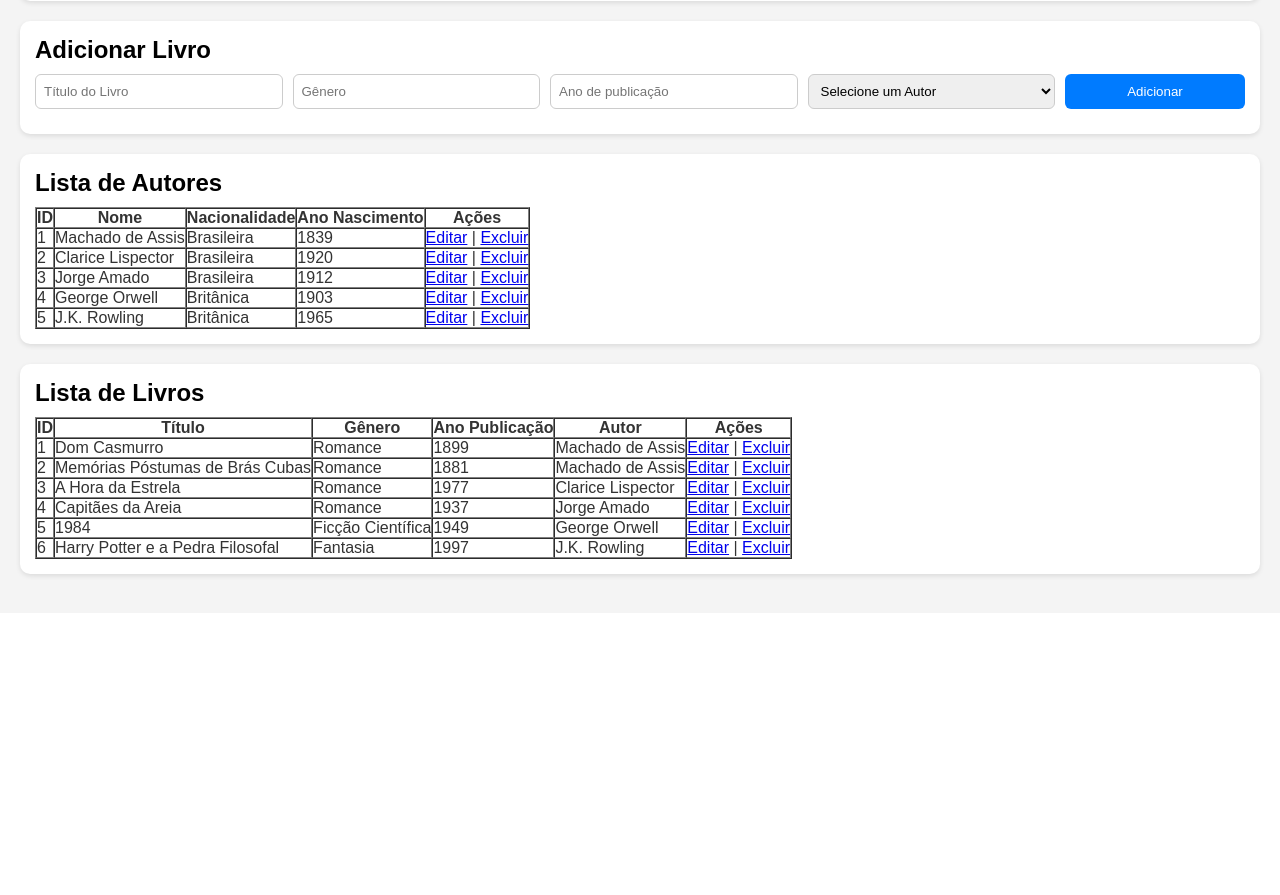
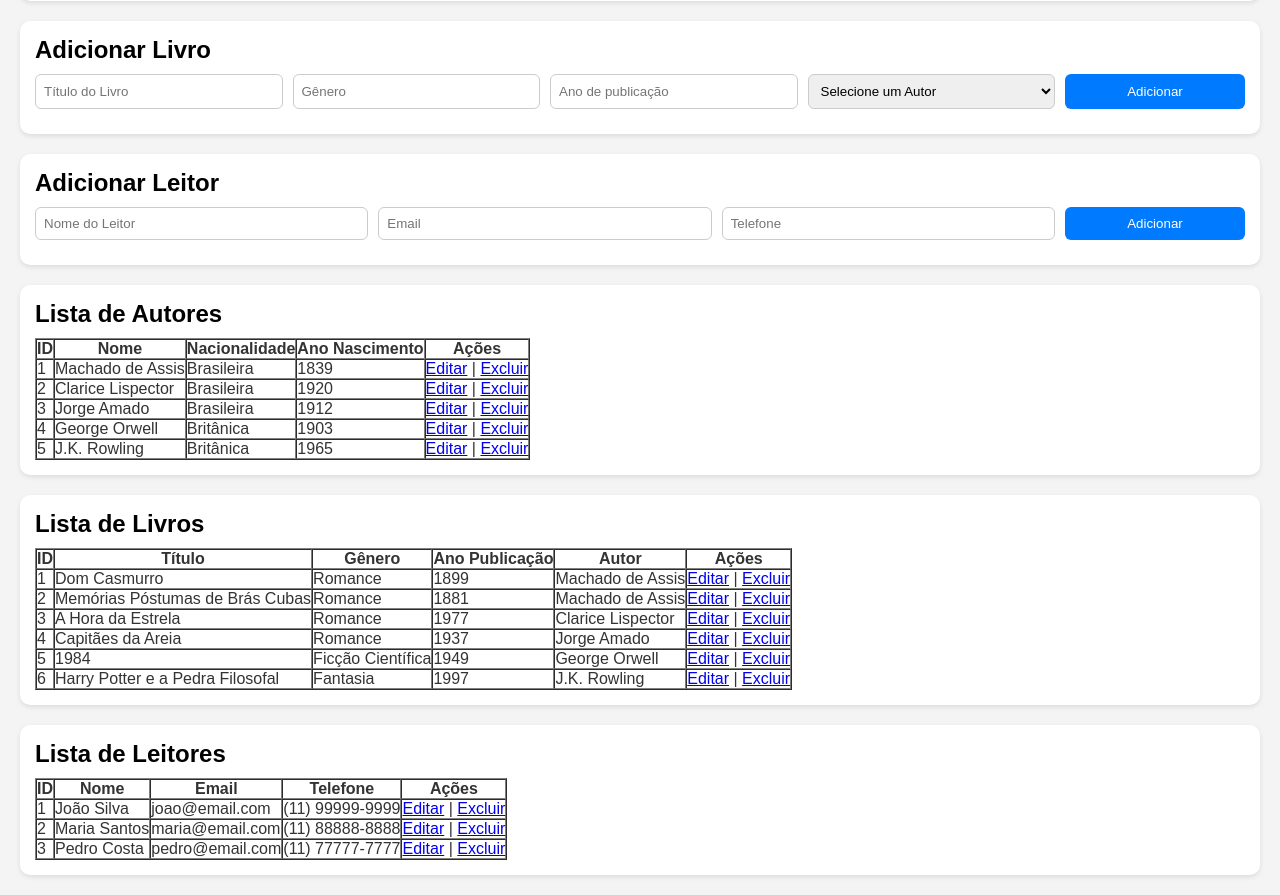
Before and after one commit to Rafael-Almeida23/biblioteca_crud, a PHP site: page /update.php in a window 1280 px wide. Shown: the part 187-1082 px from the top of the page. Before the commit the page ends 767 px from the top, so only its background shows below. Run offline with PHP 8.4, Linux system fonts and the light colour scheme; data comes from the database, SQL or seed files in the repository.

Commit message:
add - leitores

```diff
--- a/Biblioteca/index.php
+++ b/Biblioteca/index.php
@@ -64,6 +64,29 @@
     exit;
 }
 
+// ==== Inserir leitor (CREATE) ====
+if (isset($_POST['add_leitor'])) {
+    $nome = $_POST['nome'];
+    $email = $_POST['email'];
+    $telefone = $_POST['telefone'];
+
+    $sql = "INSERT INTO leitores (nome, email, telefone) VALUES (?, ?, ?)";
+    $stmt = $pdo->prepare($sql);
+    $stmt->execute([$nome, $email, $telefone]);
+    header("Location: index.php"); // recarrega página
+    exit;
+}
+
+// ==== Deletar leitor (DELETE) ====
+if (isset($_GET['delete_leitor'])) {
+    $id = $_GET['delete_leitor'];
+    $sql = "DELETE FROM leitores WHERE id_leitor = ?";
+    $stmt = $pdo->prepare($sql);
+    $stmt->execute([$id]);
+    header("Location: index.php");
+    exit;
+}
+
 // ==== Buscar autores (READ) ====
 $stmt = $pdo->query("SELECT * FROM autores");
 $autores = $stmt->fetchAll(PDO::FETCH_ASSOC);
@@ -71,6 +94,10 @@
 // ==== Buscar livros (READ) ====
 $stmt = $pdo->query("SELECT l.*, a.nome AS autor FROM livros l JOIN autores a ON l.id_autor = a.id_autor");
 $livros = $stmt->fetchAll(PDO::FETCH_ASSOC);
+
+// ==== Buscar leitores (READ) ====
+$stmt = $pdo->query("SELECT * FROM leitores");
+$leitores = $stmt->fetchAll(PDO::FETCH_ASSOC);
 
 // ==== Buscar todos os autores para o select do formulário de livros ====
 $stmt = $pdo->query("SELECT id_autor, nome FROM autores");
@@ -112,6 +139,17 @@
                 <?php endforeach; ?>
             </select>
             <button type="submit" name="add_livro">Adicionar</button>
+        </form>
+    </section>
+
+    <!-- FORMULÁRIO PARA CADASTRAR LEITOR -->
+    <section>
+        <h2>Adicionar Leitor</h2>
+        <form method="POST">
+            <input type="text" name="nome" placeholder="Nome do Leitor" required>
+            <input type="email" name="email" placeholder="Email">
+            <input type="text" name="telefone" placeholder="Telefone">
+            <button type="submit" name="add_leitor">Adicionar</button>
         </form>
     </section>
 
@@ -168,5 +206,31 @@
             <?php endforeach; ?>
         </table>
     </section>
+
+    <!-- LISTA DE LEITORES -->
+    <section>
+        <h2>Lista de Leitores</h2>
+        <table border="1" cellpadding="8" cellspacing="0">
+            <tr>
+                <th>ID</th>
+                <th>Nome</th>
+                <th>Email</th>
+                <th>Telefone</th>
+                <th>Ações</th>
+            </tr>
+            <?php foreach ($leitores as $leitor): ?>
+                <tr>
+                    <td><?= $leitor['id_leitor'] ?></td>
+                    <td><?= $leitor['nome'] ?></td>
+                    <td><?= $leitor['email'] ?></td>
+                    <td><?= $leitor['telefone'] ?></td>
+                    <td>
+                        <a href="update.php?id=<?= $leitor['id_leitor'] ?>&tipo=leitor">Editar</a> |
+                        <a href="?delete_leitor=<?= $leitor['id_leitor'] ?>" onclick="return confirm('Tem certeza?')">Excluir</a>
+                    </td>
+                </tr>
+            <?php endforeach; ?>
+        </table>
+    </section>
 </body>
 </html>
--- a/Biblioteca/update.php
+++ b/Biblioteca/update.php
@@ -106,6 +106,49 @@
 </html>
 
 <?php
+    } elseif ($tipo == "leitor") {
+        $id_leitor = $_GET['id'];
+
+        // Fetch reader data
+        $stmt = $pdo->prepare("SELECT * FROM leitores WHERE id_leitor = ?");
+        $stmt->execute([$id_leitor]);
+        $leitor = $stmt->fetch(PDO::FETCH_ASSOC);
+
+        if (!$leitor) {
+            die("Leitor não encontrado!");
+        }
+?>
+
+<!DOCTYPE html>
+<html lang="pt-br">
+<head>
+    <meta charset="UTF-8">
+    <title>Editar Leitor</title>
+    <link rel="stylesheet" href="style.css">
+</head>
+<body>
+    <h1>Editar Leitor</h1>
+
+    <form method="POST">
+        <input type="hidden" name="tipo" value="leitor">
+        <input type="hidden" name="id_leitor" value="<?= htmlspecialchars($leitor['id_leitor']) ?>">
+
+        <label for="nome">Nome:</label>
+        <input type="text" id="nome" name="nome" value="<?= htmlspecialchars($leitor['nome']) ?>" required><br><br>
+
+        <label for="email">Email:</label>
+        <input type="email" id="email" name="email" value="<?= htmlspecialchars($leitor['email']) ?>"><br><br>
+
+        <label for="telefone">Telefone:</label>
+        <input type="text" id="telefone" name="telefone" value="<?= htmlspecialchars($leitor['telefone']) ?>"><br><br>
+
+        <button type="submit">Atualizar</button>
+        <a href="index.php">Cancelar</a>
+    </form>
+</body>
+</html>
+
+<?php
     }
     exit;
 }
@@ -134,6 +177,14 @@
         exit;
     }
 
+    if ($tipo == "leitor") {
+        $stmt = $pdo->prepare("UPDATE leitores SET nome=?, email=?, telefone=? WHERE id_leitor=?");
+        $stmt->execute([$_POST['nome'], $_POST['email'], $_POST['telefone'], $_POST['id_leitor']]);
+        echo "Leitor atualizado!";
+        header("Location: index.php");
+        exit;
+    }
+
     if ($tipo == "emprestimo") {
         $stmt = $pdo->prepare("SELECT data_emprestimo FROM emprestimos WHERE id_emprestimo=?");
         $stmt->execute([$_POST['id_emprestimo']]);
```
